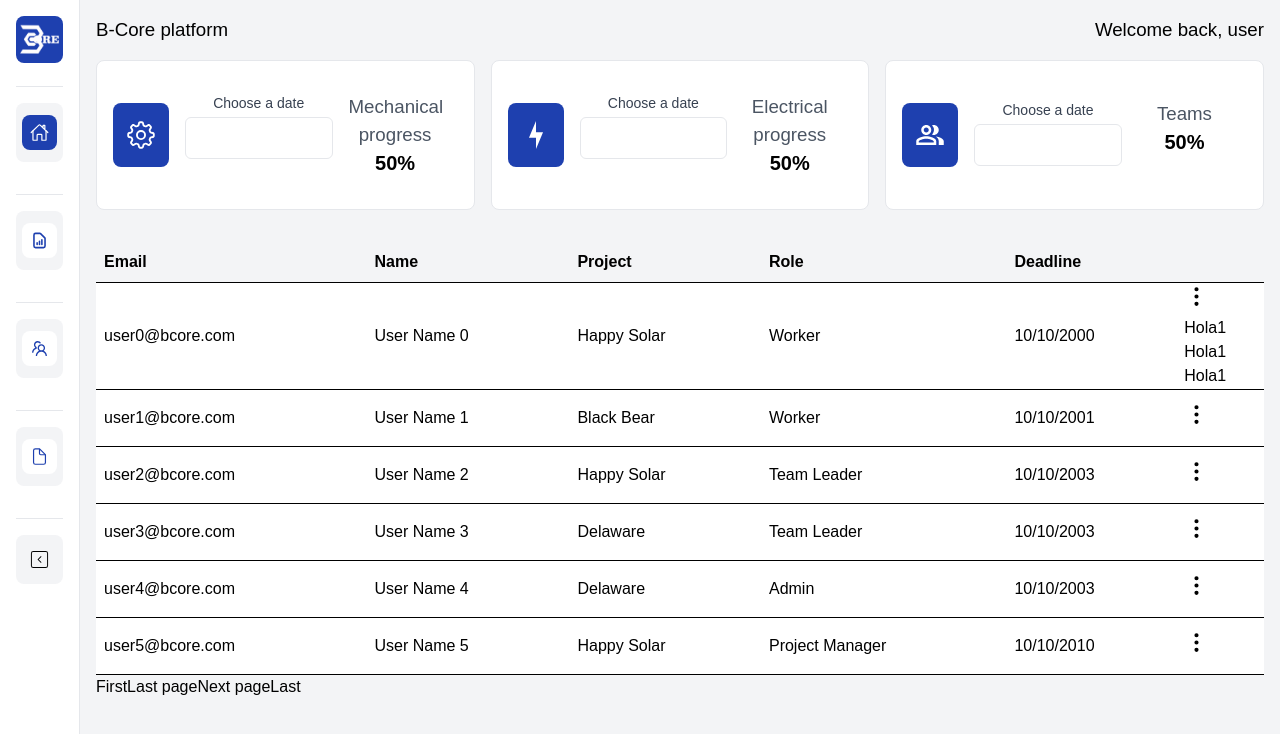
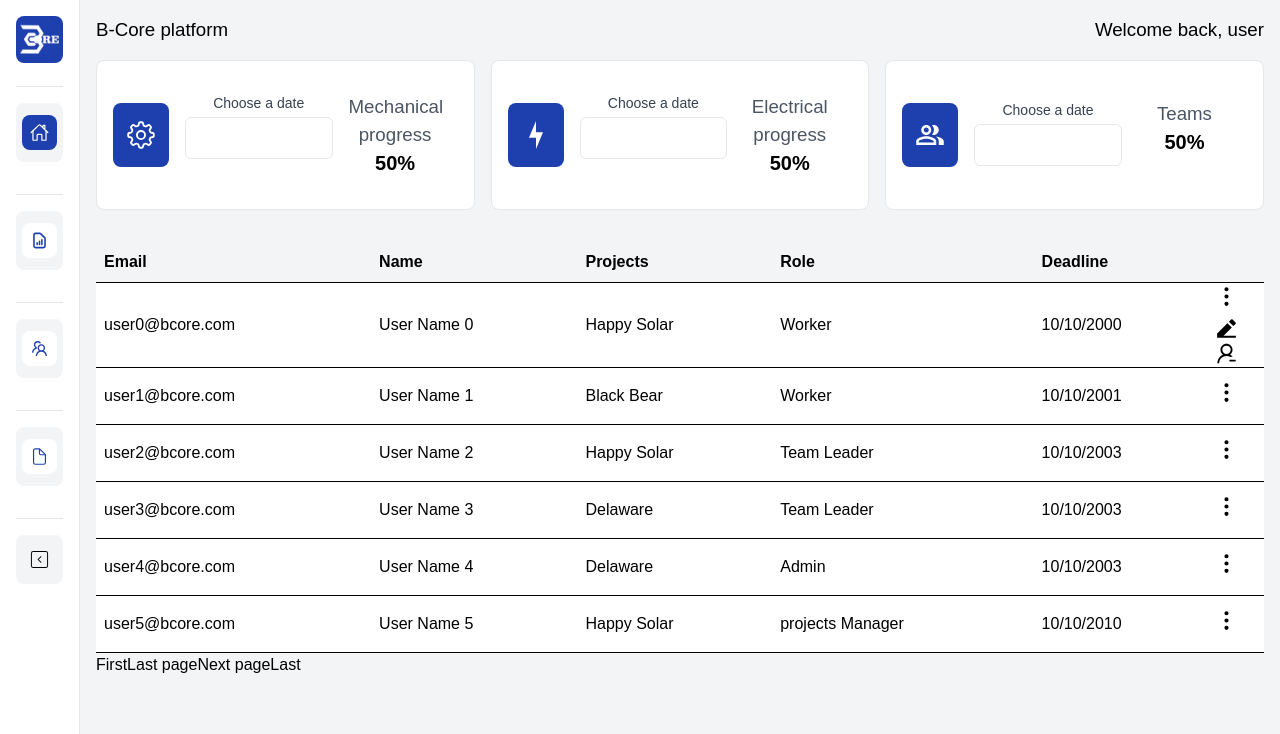
Before and after one commit to LMartin1998/BCorePlatform-Deploy, a Next.js app: page /teams in a window 1280 px wide. Both pictures are taken after a click on the button 1226 px from the left and 307 px from the top of the page. Shown: the top 734 px of the page. Built offline with nearby package versions, Linux system fonts and the light colour scheme.

Commit message:
dropdown icons added

```diff
--- a/src/app/Components/TeamsTableComponent.jsx
+++ b/src/app/Components/TeamsTableComponent.jsx
@@ -7,9 +7,11 @@ import {
     getSortedRowModel,
     getFilteredRowModel,
 } from '@tanstack/react-table';
-import { useEffect, useState } from 'react';
+import { useState } from 'react';
 import { HiOutlineDotsVertical } from "react-icons/hi";
 import { AiOutlineSortAscending, AiOutlineSortDescending } from "react-icons/ai";
+import { RiEdit2Fill } from "react-icons/ri";
+import { AiOutlineUserDelete } from "react-icons/ai";
 
 import data from "@/app/data/teamsdata";
 
@@ -39,8 +41,8 @@ export default function TeamsTable() {
             accessorKey: 'name',
         },
         {
-            header: 'Project',
-            accessorKey: 'project',
+            header: 'Projects',
+            accessorKey: 'projects',
         },
         {
             header: 'Role',
@@ -105,9 +107,8 @@ export default function TeamsTable() {
                                     <button onClick={() => changeOpen(row.id)}><HiOutlineDotsVertical size={25} className='hover:cursor-pointer' /></button>
                                     {openRows[row.id] && (
                                         <div>
-                                            <div>Hola1</div>
-                                            <div>Hola1</div>
-                                            <div>Hola1</div>
+                                            <div><RiEdit2Fill size={25} /></div>
+                                            <div><AiOutlineUserDelete size={25} /></div>
                                         </div>
                                     )}
                                 </div>
--- a/src/app/data/teamsdata.jsx
+++ b/src/app/data/teamsdata.jsx
@@ -3,7 +3,7 @@ const data = [
         id: 0,
         email: 'user0@bcore.com',
         name: 'User Name 0',
-        project: 'Happy Solar',
+        projects: 'Happy Solar',
         role: 'Worker',
         deadline: '10/10/2000'
     },
@@ -11,7 +11,7 @@ const data = [
         id: 1,
         email: 'user1@bcore.com',
         name: 'User Name 1',
-        project: 'Black Bear',
+        projects: 'Black Bear',
         role: 'Worker',
         deadline: '10/10/2001'
     },
@@ -19,7 +19,7 @@ const data = [
         id: 2,
         email: 'user2@bcore.com',
         name: 'User Name 2',
-        project: 'Happy Solar',
+        projects: 'Happy Solar',
         role: 'Team Leader',
         deadline: '10/10/2003'
     },
@@ -27,7 +27,7 @@ const data = [
         id: 3,
         email: 'user3@bcore.com',
         name: 'User Name 3',
-        project: 'Delaware',
+        projects: 'Delaware',
         role: 'Team Leader',
         deadline: '10/10/2003'
     },
@@ -35,7 +35,7 @@ const data = [
         id: 4,
         email: 'user4@bcore.com',
         name: 'User Name 4',
-        project: 'Delaware',
+        projects: 'Delaware',
         role: 'Admin',
         deadline: '10/10/2003'
     },
@@ -43,8 +43,8 @@ const data = [
         id: 5,
         email: 'user5@bcore.com',
         name: 'User Name 5',
-        project: 'Happy Solar',
-        role: 'Project Manager',
+        projects: 'Happy Solar',
+        role: 'projects Manager',
         deadline: '10/10/2010',
     },
 ];
```
